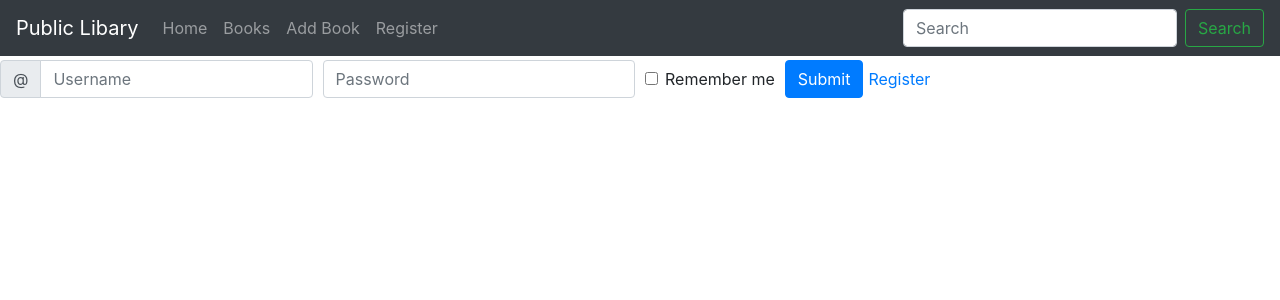
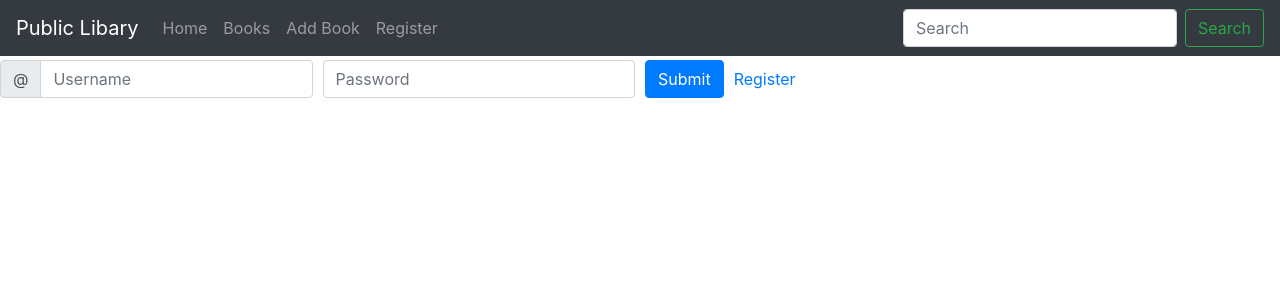
Before and after one commit to Rosswoolfenden/React_libary_website, a React (Create React App) app: page /login in a window 1280 px wide. Shown: the top 300 px of the page. Built offline with nearby package versions, Linux system fonts and the light colour scheme.

Commit message:
called api to check log in, added alerts

```diff
--- a/src/App.css
+++ b/src/App.css
@@ -40,6 +40,12 @@
   width: 70%;
 }
 
+.login-nav{
+  align-content: right;
+  align-items: right;
+  align-self: right;
+}
+
 @keyframes App-logo-spin {
   from {
     transform: rotate(0deg);
--- a/src/components/login.js
+++ b/src/components/login.js
@@ -11,12 +11,33 @@ const userFeilds = {
 
 export function Login(props){
 
-
-
     const [user, setUser] = useState(userFeilds);
 
     const handleChange = async(event) => {
         setUser({...user, [event.target.name]: event.target.value});
+    }
+
+    const submit = async(event) => {
+        axios({
+            method: 'post',
+            url: 'http://localhost:9999/api/v1/users/',
+            data: user,
+            headers: {
+                'Content-Type': 'application/json;charset=UTF-8',
+                "Access-Control-Allow-Origin": "*"
+            }
+        }).then(res => {
+            console.log(res.data);
+            alert("Succesfully Logged in!");
+
+        }).catch((e) => {
+            console.log(e.response.status);
+            if(e.response.status == 409) {
+                alert("Username already exists, please choose a new one");
+            } else {
+                alert("Internal server errror, try again later");
+            }
+        });
     }
 
     return (
@@ -32,20 +53,20 @@ export function Login(props){
                         <InputGroup.Prepend>
                         <InputGroup.Text>@</InputGroup.Text>
                         </InputGroup.Prepend>
-                            <Form.Control id="inlineFormInputGroupUsername" placeholder="Username" />
+                            <Form.Control id="inlineFormInputGroupUsername" name="username" onChange={handleChange} placeholder="Username" />
                     </InputGroup>
                     </Col>
                      <Col sm={3} className="my-1">
-                        <Form.Label htmlFor="inlineFormInputName" type="password" srOnly> Name </Form.Label>
-                        <Form.Control id="inlineFormInputName" placeholder="Password" />
+                        <Form.Label htmlFor="inlineFormInputName" srOnly> Name </Form.Label>
+                        <Form.Control id="inlineFormInputName" type="password"  name="password" onChange={handleChange} placeholder="Password" />
                     </Col>
                     <Col xs="auto" className="my-1">
-                        <Form.Check type="checkbox" id="autoSizingCheck2" label="Remember me" />
+                    <Button type="submit" onClick={submit} >Submit</Button>
                     </Col>
                     <Col xs="auto" className="my-1">
-                    <Button type="submit">Submit</Button>
+                    <Link to="/register">   Register </Link>
                     </Col>
-                    <Link to="/register">   Register </Link>
+
                 </Form.Row>
 
                 </Form>
```
